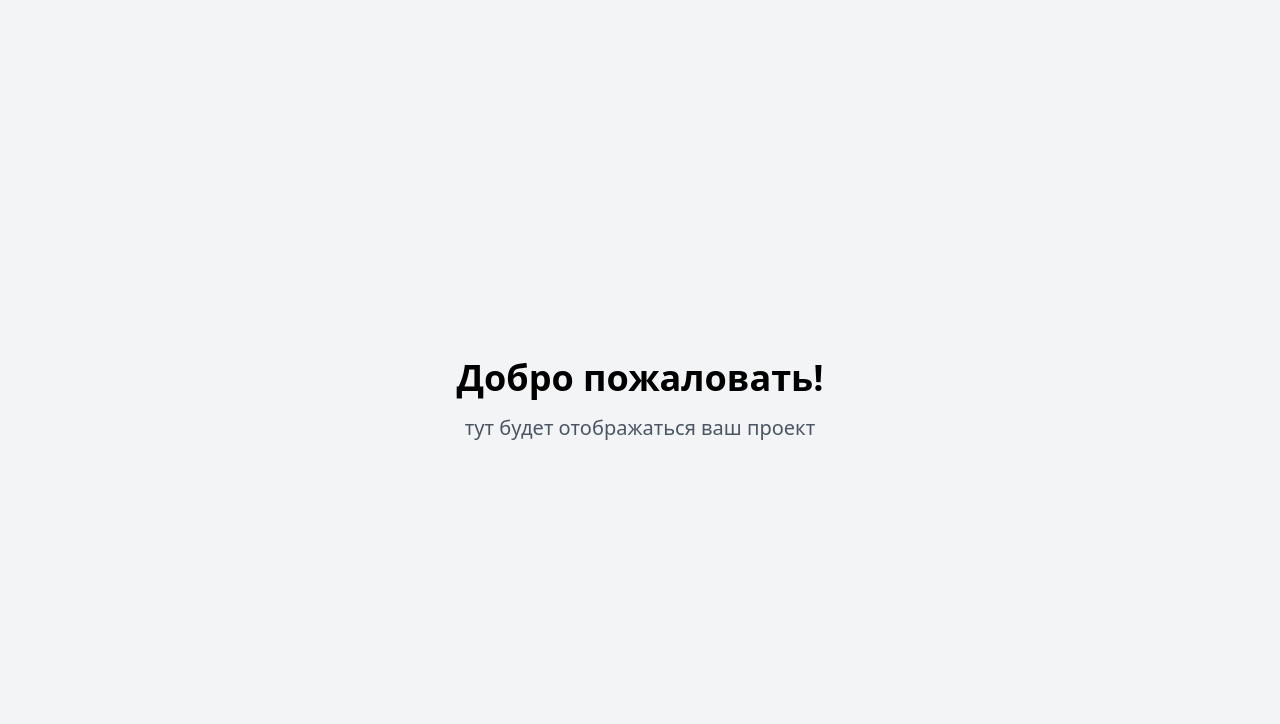
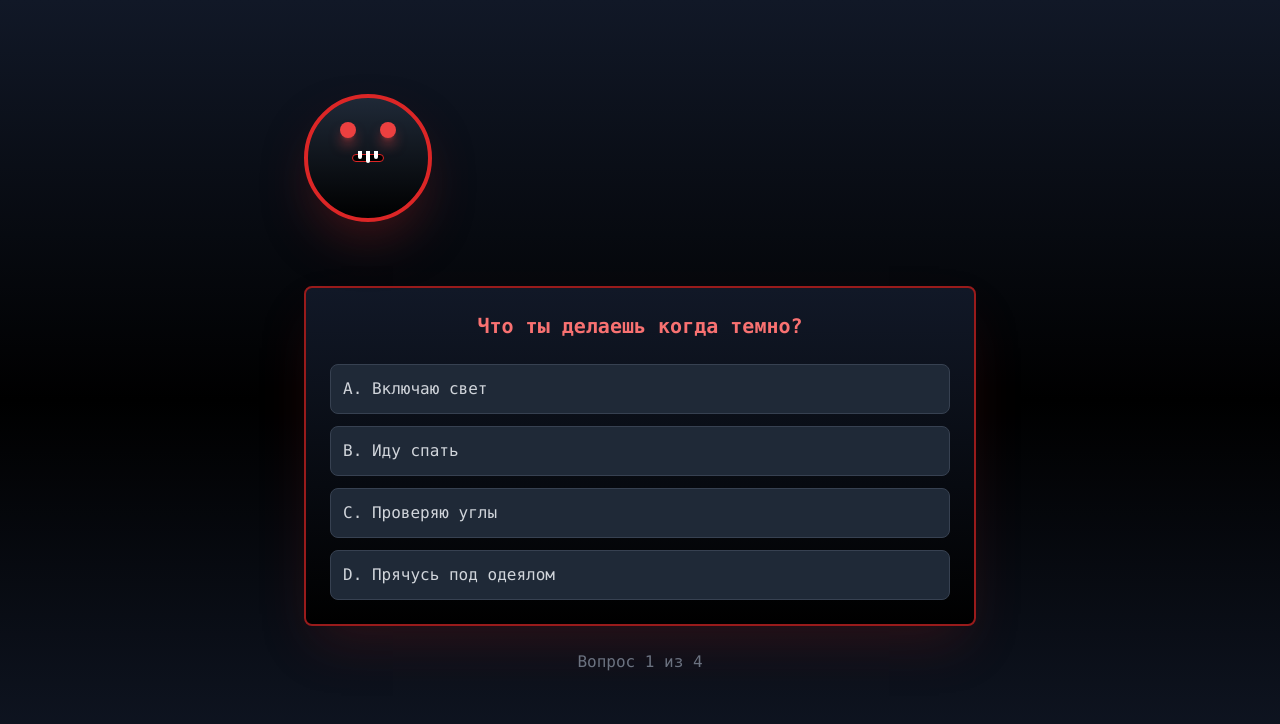
Before and after one commit to pr-poehali-dev/monster-questionnaire-site, a React (Vite) app: page / in a window 1280 px wide. Shown: the top 724 px of the page. Built offline with nearby package versions, Linux system fonts and the light colour scheme.

Commit message:
Добавить квест с коварным монстром

```diff
--- a/index.html
+++ b/index.html
@@ -22,7 +22,9 @@
     <script src="https://cdn.poehali.dev/intertnal/js/route-min.js"></script>
     <!-- IMPORTANT: DO NOT REMOVE THIS SCRIPT TAG OR THIS COMMENT! -->
 
-</head>
+    <meta name="pp-name" value="monster-questionnaire-site">
+      <script src="https://cdn.poehali.dev/intertnal/js/inspector-min.js"></script>
+  </head>
 
 <body>
 <div id="root"></div>
--- /dev/null
+++ b/src/components/FinalMessage.tsx
@@ -0,0 +1,41 @@
+import { useEffect, useState } from "react";
+
+interface FinalMessageProps {
+  isVisible: boolean;
+}
+
+const FinalMessage = ({ isVisible }: FinalMessageProps) => {
+  const [shake, setShake] = useState(false);
+
+  useEffect(() => {
+    if (isVisible) {
+      setShake(true);
+      const timer = setTimeout(() => setShake(false), 2000);
+      return () => clearTimeout(timer);
+    }
+  }, [isVisible]);
+
+  if (!isVisible) return null;
+
+  return (
+    <div className={`animate-fade-in ${shake ? "animate-pulse" : ""}`}>
+      <div className="bg-gradient-to-b from-red-900 to-black border-4 border-red-600 rounded-lg p-8 shadow-2xl shadow-red-900/80 text-center">
+        <div className="text-4xl font-bold text-red-400 mb-4 font-mono tracking-wider">
+          ТЫ ВЫИГРАЛ
+        </div>
+        <div className="text-6xl font-bold text-red-500 animate-pulse font-mono tracking-widest">
+          ПРОВАЛИВАЙ666
+        </div>
+
+        {/* Spooky effects */}
+        <div className="mt-6 flex justify-center space-x-4">
+          <div className="w-2 h-2 bg-red-500 rounded-full animate-ping" />
+          <div className="w-2 h-2 bg-red-500 rounded-full animate-ping delay-100" />
+          <div className="w-2 h-2 bg-red-500 rounded-full animate-ping delay-200" />
+        </div>
+      </div>
+    </div>
+  );
+};
+
+export default FinalMessage;
--- /dev/null
+++ b/src/components/MonsterAvatar.tsx
@@ -0,0 +1,68 @@
+import { useState, useEffect } from "react";
+
+interface MonsterAvatarProps {
+  isAsking: boolean;
+  isRevealing: boolean;
+}
+
+const MonsterAvatar = ({ isAsking, isRevealing }: MonsterAvatarProps) => {
+  const [eyeGlow, setEyeGlow] = useState(false);
+
+  useEffect(() => {
+    if (isAsking || isRevealing) {
+      const interval = setInterval(() => {
+        setEyeGlow((prev) => !prev);
+      }, 800);
+      return () => clearInterval(interval);
+    }
+  }, [isAsking, isRevealing]);
+
+  return (
+    <div
+      className={`relative mx-auto mb-8 transition-all duration-500 ${
+        isRevealing
+          ? "animate-pulse scale-110"
+          : isAsking
+            ? "animate-bounce"
+            : ""
+      }`}
+    >
+      <div className="w-32 h-32 bg-gradient-to-b from-gray-800 to-black rounded-full border-4 border-red-600 shadow-2xl shadow-red-900/50">
+        {/* Eyes */}
+        <div className="flex justify-center pt-6 space-x-6">
+          <div
+            className={`w-4 h-4 rounded-full transition-all duration-300 ${
+              eyeGlow ? "bg-red-500 shadow-lg shadow-red-500/80" : "bg-red-600"
+            }`}
+          />
+          <div
+            className={`w-4 h-4 rounded-full transition-all duration-300 ${
+              eyeGlow ? "bg-red-500 shadow-lg shadow-red-500/80" : "bg-red-600"
+            }`}
+          />
+        </div>
+
+        {/* Mouth */}
+        <div className="flex justify-center mt-4">
+          <div className="w-8 h-2 bg-black rounded-full border border-red-600">
+            {/* Teeth */}
+            <div className="flex justify-center space-x-1 -mt-1">
+              <div className="w-1 h-2 bg-white rounded-b-full" />
+              <div className="w-1 h-3 bg-white rounded-b-full" />
+              <div className="w-1 h-2 bg-white rounded-b-full" />
+            </div>
+          </div>
+        </div>
+      </div>
+
+      {/* Glow effect */}
+      <div
+        className={`absolute inset-0 rounded-full transition-opacity duration-500 ${
+          isRevealing ? "opacity-100" : "opacity-0"
+        } bg-gradient-to-r from-red-600/20 to-purple-600/20 blur-xl -z-10`}
+      />
+    </div>
+  );
+};
+
+export default MonsterAvatar;
--- /dev/null
+++ b/src/components/MonsterQuiz.tsx
@@ -0,0 +1,132 @@
+import { useState, useEffect } from "react";
+import MonsterAvatar from "./MonsterAvatar";
+import QuestionCard from "./QuestionCard";
+import FinalMessage from "./FinalMessage";
+
+interface Question {
+  question: string;
+  options: string[];
+}
+
+const questions: Question[] = [
+  {
+    question: "Что ты делаешь когда темно?",
+    options: [
+      "Включаю свет",
+      "Иду спать",
+      "Проверяю углы",
+      "Прячусь под одеялом",
+    ],
+  },
+  {
+    question: "Слышишь ли ты голоса по ночам?",
+    options: ["Нет, никогда", "Иногда", "Да, часто", "Они говорят со мной"],
+  },
+  {
+    question: "Что тебя больше всего пугает?",
+    options: ["Пауки", "Темнота", "Одиночество", "То что за спиной"],
+  },
+  {
+    question: "Веришь ли ты в монстров?",
+    options: [
+      "Нет, это глупости",
+      "Возможно",
+      "Да, они реальны",
+      "Я один из них",
+    ],
+  },
+];
+
+const MonsterQuiz = () => {
+  const [currentQuestion, setCurrentQuestion] = useState(0);
+  const [answers, setAnswers] = useState<string[]>([]);
+  const [gamePhase, setGamePhase] = useState<"waiting" | "asking" | "finished">(
+    "waiting",
+  );
+  const [showWelcome, setShowWelcome] = useState(true);
+
+  useEffect(() => {
+    const timer = setTimeout(() => {
+      setShowWelcome(false);
+      setGamePhase("asking");
+    }, 3000);
+    return () => clearTimeout(timer);
+  }, []);
+
+  const handleAnswer = (answer: string) => {
+    const newAnswers = [...answers, answer];
+    setAnswers(newAnswers);
+
+    if (currentQuestion < questions.length - 1) {
+      setTimeout(() => {
+        setCurrentQuestion((prev) => prev + 1);
+      }, 1000);
+    } else {
+      setTimeout(() => {
+        setGamePhase("finished");
+      }, 1500);
+    }
+  };
+
+  const startOver = () => {
+    setCurrentQuestion(0);
+    setAnswers([]);
+    setGamePhase("waiting");
+    setShowWelcome(true);
+  };
+
+  return (
+    <div className="min-h-screen bg-gradient-to-b from-gray-900 via-black to-gray-900 flex items-center justify-center p-4">
+      <div className="max-w-2xl w-full">
+        <MonsterAvatar
+          isAsking={gamePhase === "asking"}
+          isRevealing={gamePhase === "finished"}
+        />
+
+        {showWelcome && (
+          <div className="text-center animate-fade-in">
+            <h1 className="text-4xl font-bold text-red-500 mb-4 font-mono">
+              ДОБРО ПОЖАЛОВАТЬ
+            </h1>
+            <p className="text-gray-400 text-lg font-mono">
+              Монстр хочет задать тебе несколько вопросов...
+            </p>
+          </div>
+        )}
+
+        {gamePhase === "asking" && (
+          <QuestionCard
+            question={questions[currentQuestion].question}
+            options={questions[currentQuestion].options}
+            onAnswer={handleAnswer}
+            isVisible={!showWelcome}
+          />
+        )}
+
+        {gamePhase === "finished" && (
+          <div className="space-y-6">
+            <FinalMessage isVisible={true} />
+            <div className="text-center">
+              <button
+                onClick={startOver}
+                className="px-6 py-3 bg-gray-800 hover:bg-red-900 text-gray-300 hover:text-white border border-gray-700 hover:border-red-600 rounded-lg transition-all duration-300 font-mono"
+              >
+                Начать заново
+              </button>
+            </div>
+          </div>
+        )}
+
+        {gamePhase === "asking" && (
+          <div className="mt-6 text-center">
+            <div className="text-gray-500 font-mono">
+              Вопрос {currentQuestion + 1} из {questions.length}
+            </div>
+          </div>
+        )}
+      </div>
+    </div>
+  );
+};
+
+export default MonsterQuiz;
--- /dev/null
+++ b/src/components/QuestionCard.tsx
@@ -0,0 +1,39 @@
+interface QuestionCardProps {
+  question: string;
+  options: string[];
+  onAnswer: (answer: string) => void;
+  isVisible: boolean;
+}
+
+const QuestionCard = ({
+  question,
+  options,
+  onAnswer,
+  isVisible,
+}: QuestionCardProps) => {
+  if (!isVisible) return null;
+
+  return (
+    <div className="animate-fade-in">
+      <div className="bg-gradient-to-b from-gray-900 to-black border-2 border-red-800 rounded-lg p-6 shadow-2xl shadow-red-900/30">
+        <h2 className="text-xl font-bold text-red-400 mb-6 text-center font-mono">
+          {question}
+        </h2>
+
+        <div className="space-y-3">
+          {options.map((option, index) => (
+            <button
+              key={index}
+              onClick={() => onAnswer(option)}
+              className="w-full p-3 bg-gray-800 hover:bg-red-900 text-gray-300 hover:text-white border border-gray-700 hover:border-red-600 rounded-lg transition-all duration-300 hover:shadow-lg hover:shadow-red-900/50 font-mono text-left"
+            >
+              {String.fromCharCode(65 + index)}. {option}
+            </button>
+          ))}
+        </div>
+      </div>
+    </div>
+  );
+};
+
+export default QuestionCard;
--- a/src/pages/Index.tsx
+++ b/src/pages/Index.tsx
@@ -1,14 +1,7 @@
-// Update this page (the content is just a fallback if you fail to update the page)
+import MonsterQuiz from "@/components/MonsterQuiz";
 
 const Index = () => {
-  return (
-    <div className="min-h-screen flex items-center justify-center bg-gray-100">
-      <div className="text-center">
-        <h1 className="text-4xl font-bold mb-4 color-black text-black">Добро пожаловать!</h1>
-        <p className="text-xl text-gray-600">тут будет отображаться ваш проект</p>
-      </div>
-    </div>
-  );
+  return <MonsterQuiz />;
 };
 
 export default Index;
--- a/tailwind.config.ts
+++ b/tailwind.config.ts
@@ -6,7 +6,7 @@ export default {
 		"./pages/**/*.{ts,tsx}",
 		"./components/**/*.{ts,tsx}",
 		"./app/**/*.{ts,tsx}",
-		"./src/**/*.{ts,tsx}",
+		"./src/**/*.{ts,tsx}"
 	],
 	prefix: "",
 	theme: {
```
